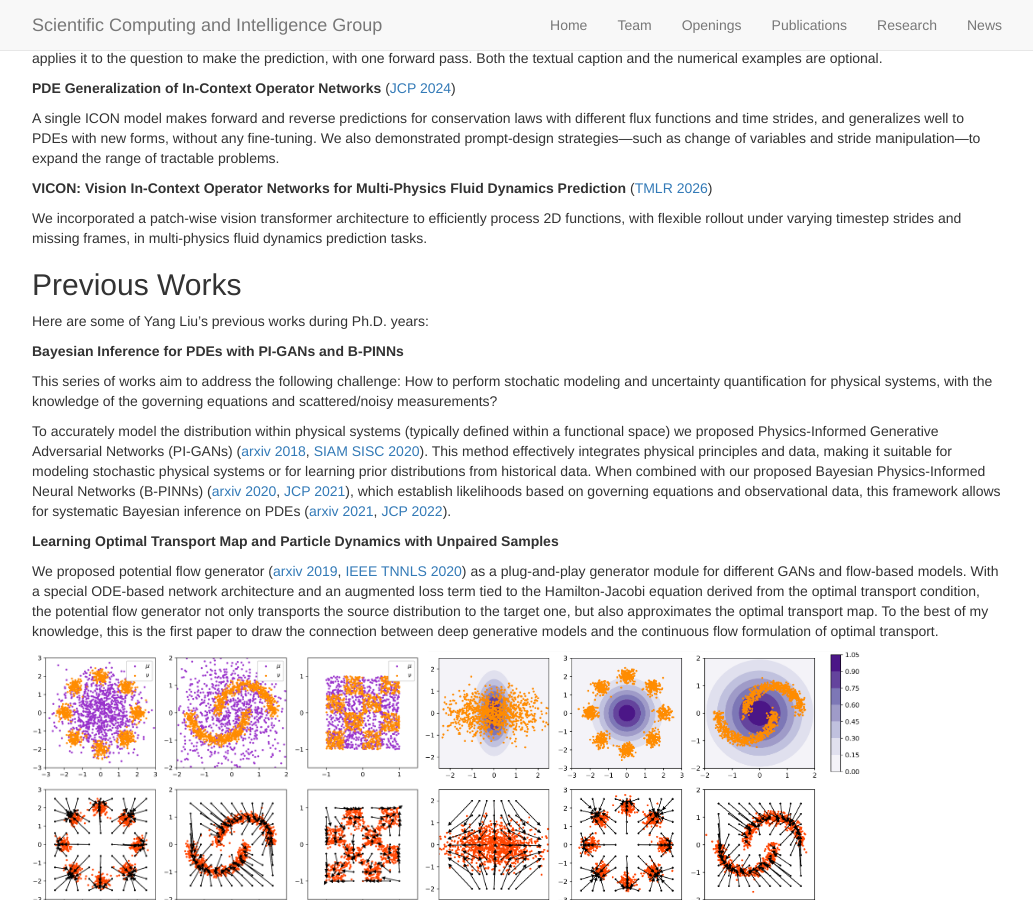
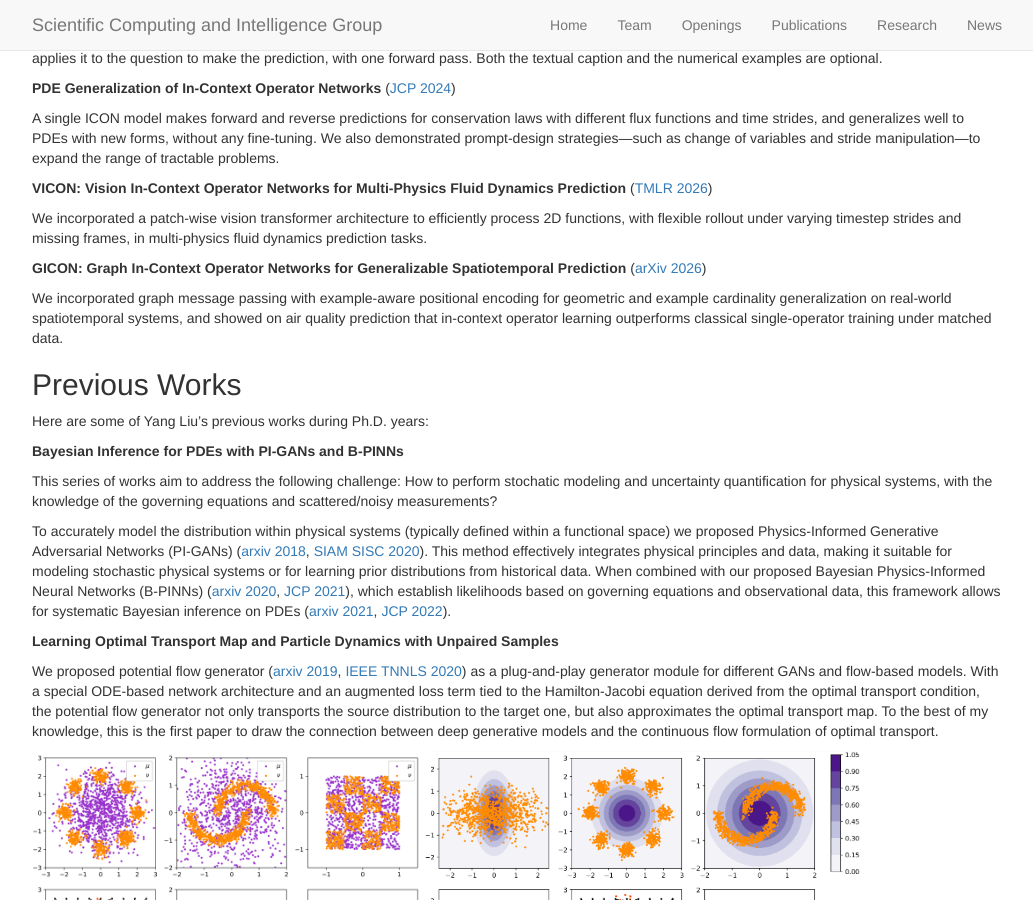
Before and after one commit to scaling-group/scaling-group.github.io, a Jekyll site: the page built from _pages/research.md, in a window 1280 px wide and 900 px high, scrolled down 1512 px. Shown: the whole window, without its empty margins (123-1156 px from the left). Built offline with Jekyll 4.4.1, drawn with Linux system fonts in a browser that asks for light colours.

Commit message:
Add GICON entry to Research page (#7)
* Add GICON entry to Research page

Co-Authored-By: Claude Opus 4.7 (1M context) <noreply@anthropic.com>

* Update GICON description for clarity

Clarified the description of GICON by changing 'cardinality' to 'example cardinality' for better specificity.

---------

Co-authored-by: Nemours Woo <nemourswoo@Nemourss-MacBook-Pro.local>
Co-authored-by: Claude Opus 4.7 (1M context) <noreply@anthropic.com>
Co-authored-by: Liu Yang <liuyang.mage@gmail.com>

```diff
--- a/_pages/research.md
+++ b/_pages/research.md
@@ -74,6 +74,10 @@ A single ICON model makes forward and reverse predictions for conservation laws
 
 We incorporated a patch-wise vision transformer architecture to efficiently process 2D functions, with flexible rollout under varying timestep strides and missing frames, in multi-physics fluid dynamics prediction tasks.
 
+**GICON: Graph In-Context Operator Networks for Generalizable Spatiotemporal Prediction** ([arXiv 2026](https://arxiv.org/abs/2603.12725v3))
+
+We incorporated graph message passing with example-aware positional encoding for geometric and example cardinality generalization on real-world spatiotemporal systems, and showed on air quality prediction that in-context operator learning outperforms classical single-operator training under matched data.
+
 ## Previous Works
 
 Here are some of Yang Liu’s previous works during Ph.D. years:
```
